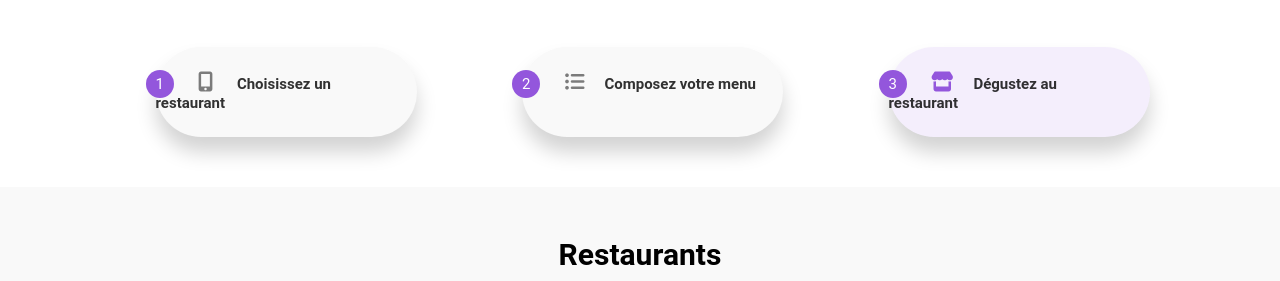
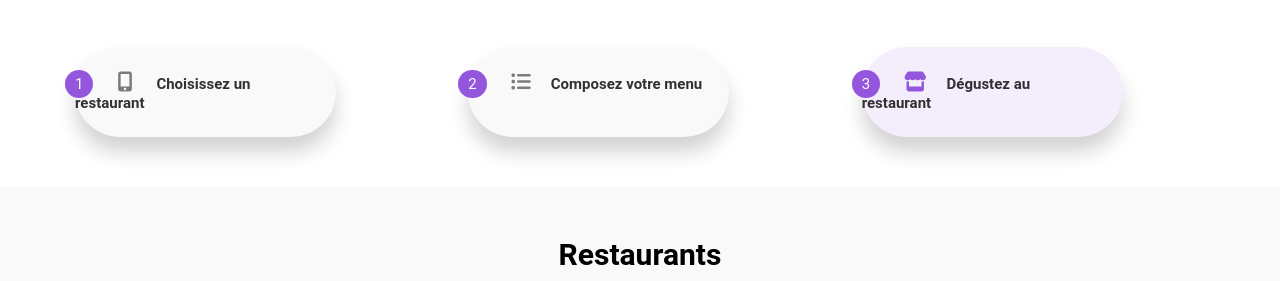
Before and after one commit to Sansorial/EmmanuelDieudonn--3-13032021, a website: page index.html in a window 1280 px wide. Shown: the part 519-800 px from the top of the page. Drawn offline with nearby package versions, Linux system fonts and the light colour scheme; files that its build step writes are made by us from their sources.

Commit message:
Last version

```diff
--- a/SASS/base/_marginpadding.scss
+++ b/SASS/base/_marginpadding.scss
@@ -2,3 +2,7 @@
     margin: 0px;
     padding: 0px;
 }
+.container{
+    width: 1200px;
+    margin: 0 auto;
+}
```
Also changed, not shown: index.html (+1 -0 lines), SASS/main.css (added), button.css, 1 other file.
